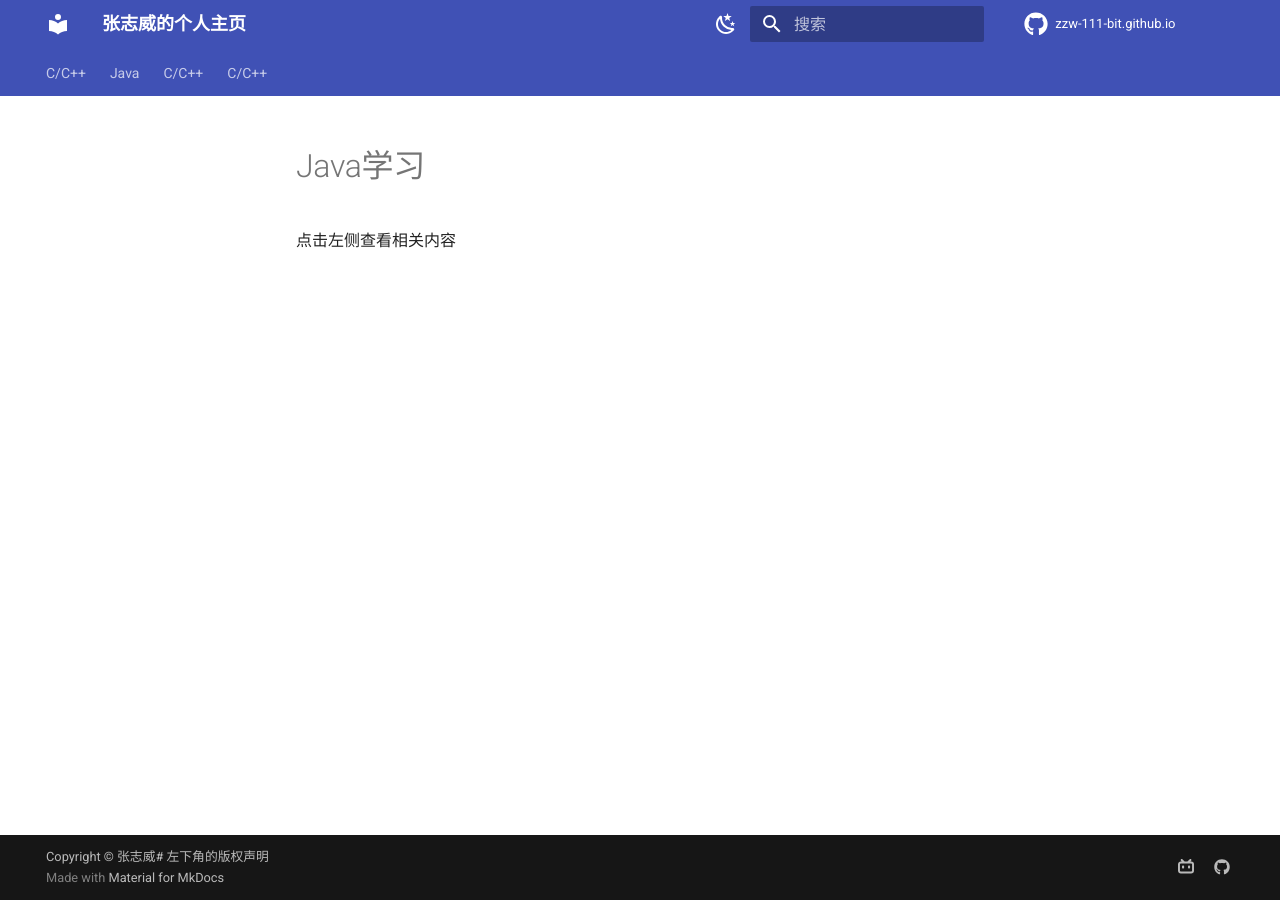
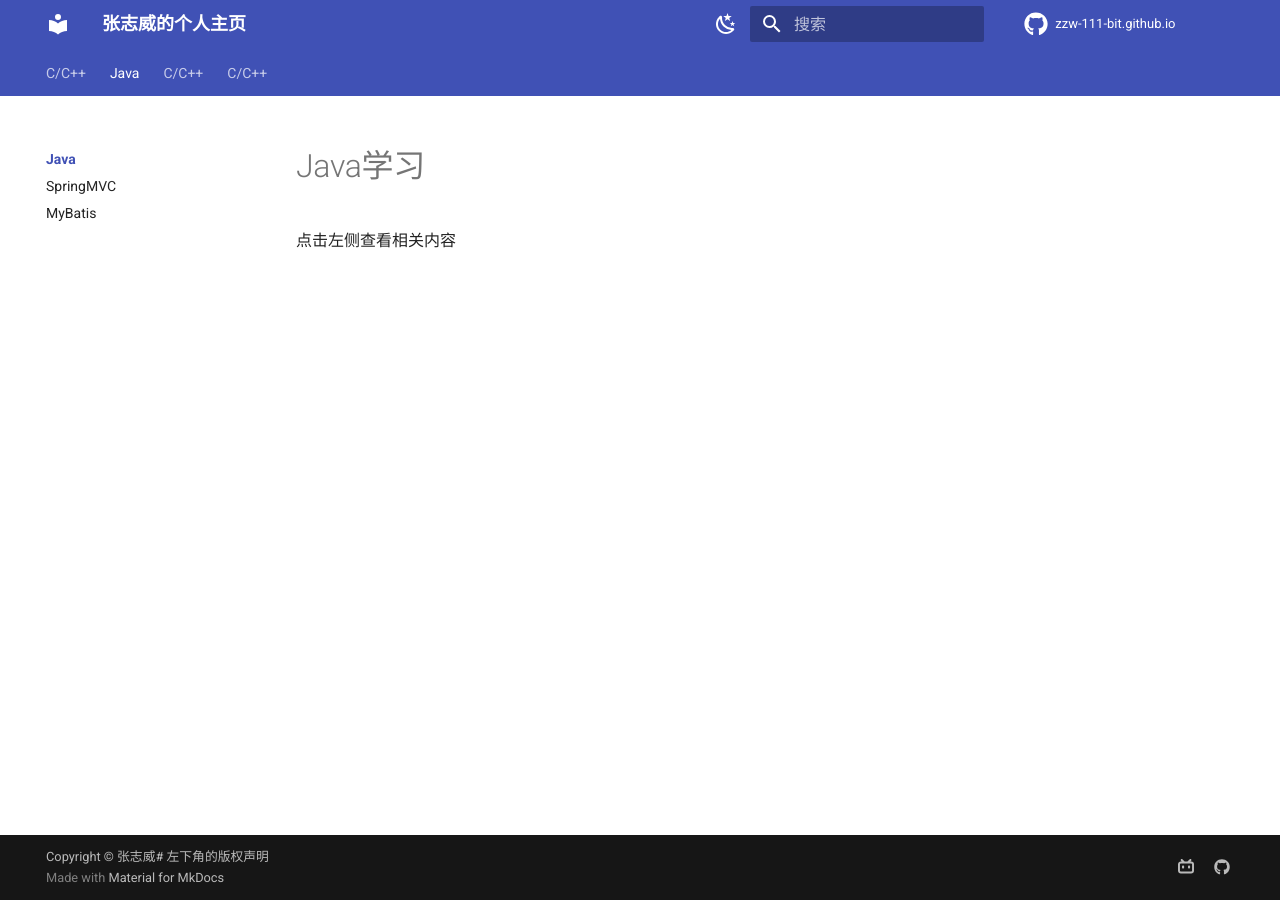
Before and after one commit to zzw-111-bit/zzw-111-bit.github.io, an MkDocs documentation site: the page built from docs/Java/index.md, in a window 1280 px wide. Built offline with MkDocs 1.6.1 and Material for MkDocs 9.7.7, drawn with Linux system fonts in a browser that asks for light colours; comment, search, counter and statistics services are not loaded.

Commit message:
rewrite yml

```diff
--- a/mkdocs.yml
+++ b/mkdocs.yml
@@ -53,6 +53,7 @@ extra:
 nav:
   - C/C++: test.md
   - Java:
+    - Java/index.md
     - SpringMVC: Java/SpringMVC/SpringMVCNotes.md
     - MyBatis: Java/mybatis/SpringMVC.pdf
   - Python: test.md
```
